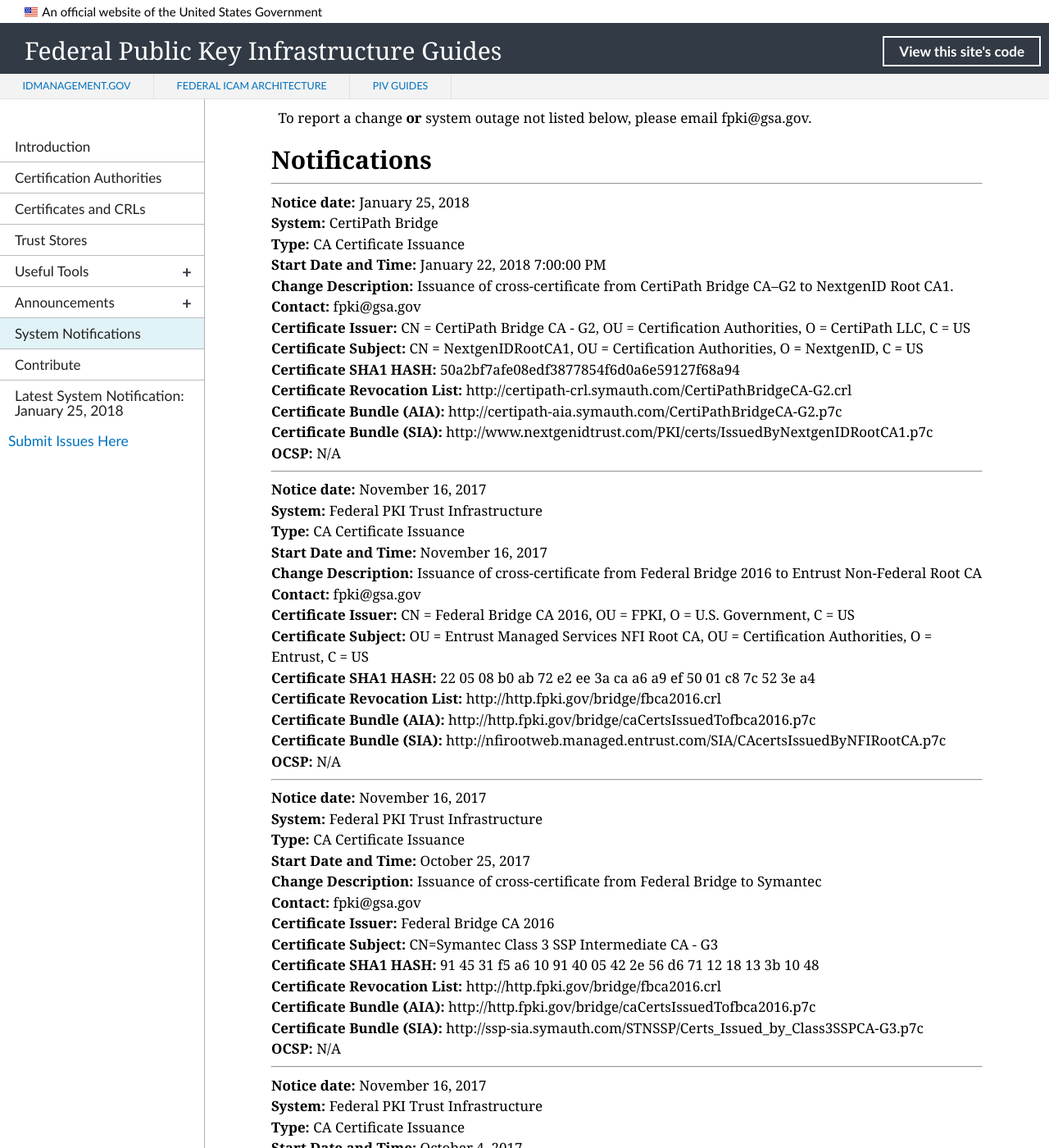
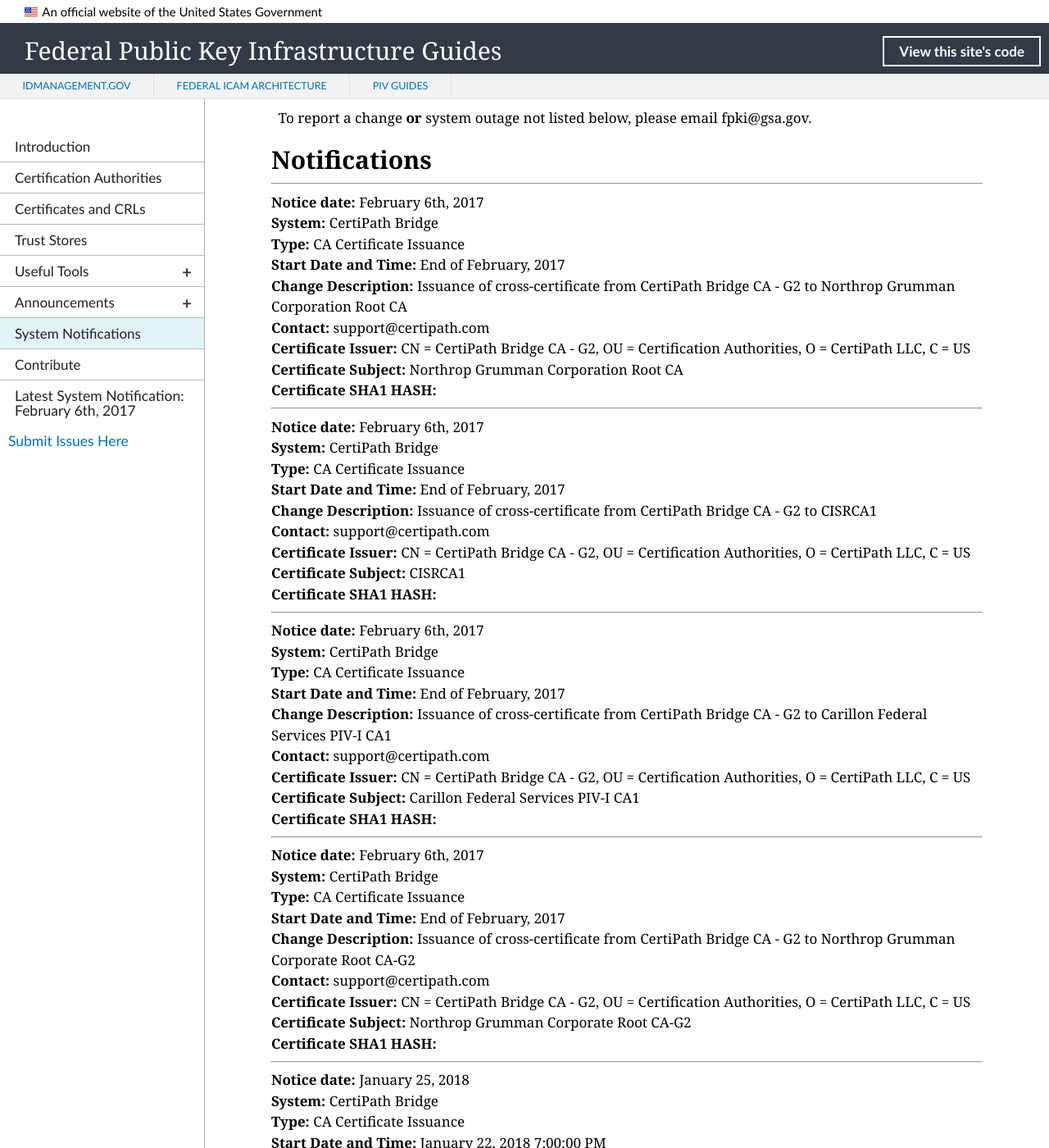
Before and after one commit to GSA/fpki-guides, a Jekyll site: the page built from pages/fpki_notifications.md, in a window 1280 px wide and 1400 px high, scrolled down 662 px. Shown: the whole window at 82% size. Built offline with Jekyll 4.4.1, drawn with Linux system fonts in a browser that asks for light colours; nearby versions of some CDN libraries; library files that are not in the unit come from our copies; some of the changed text lies outside the part shown.

Commit message:
4 new system notifications (#180)
* 4 new system notifications

Issues #176, #177, #178, #179

* Updated CertiPath Bridge Email

```diff
--- a/_data/notifications.yml
+++ b/_data/notifications.yml
@@ -249,7 +249,7 @@
   start_datetime: January 22, 2018 7:00:00 PM
   system: CertiPath Bridge
   change_description: Issuance of cross-certificate from CertiPath Bridge CA–G2 to NextgenID Root CA1.
-  contact: fpki@gsa.gov
+  contact: support@certipath.com
   ca_certificate_hash: 50a2bf7afe08edf3877854f6d0a6e59127f68a94
   ca_certificate_issuer: CN = CertiPath Bridge CA - G2, OU = Certification Authorities, O = CertiPath LLC, C = US
   ca_certificate_subject: CN = NextgenIDRootCA1, OU = Certification Authorities, O = NextgenID, C = US
@@ -257,6 +257,66 @@
   aia_uri: http://certipath-aia.symauth.com/CertiPathBridgeCA-G2.p7c
   sia_uri: http://www.nextgenidtrust.com/PKI/certs/IssuedByNextgenIDRootCA1.p7c
   ocsp_uri: N/A
+
+- notice_date: February 6th, 2017
+  change_type: CA Certificate Issuance
+  start_datetime: End of February, 2017
+  end_datetime:
+  system: CertiPath Bridge
+  change_description: Issuance of cross-certificate from CertiPath Bridge CA - G2 to Northrop Grumman Corporate Root CA-G2
+  contact: support@certipath.com
+  ca_certificate_hash:
+  ca_certificate_issuer: CN = CertiPath Bridge CA - G2, OU = Certification Authorities, O = CertiPath LLC, C = US
+  ca_certificate_subject: Northrop Grumman Corporate Root CA-G2
+  cdp_uri:
+  aia_uri:
+  sia_uri:
+  ocsp_uri:
+
+- notice_date: February 6th, 2017
+  change_type: CA Certificate Issuance
+  start_datetime: End of February, 2017
+  end_datetime:
+  system: CertiPath Bridge
+  change_description: Issuance of cross-certificate from CertiPath Bridge CA - G2 to Carillon Federal Services PIV-I CA1
+  contact: support@certipath.com
+  ca_certificate_hash:
+  ca_certificate_issuer: CN = CertiPath Bridge CA - G2, OU = Certification Authorities, O = CertiPath LLC, C = US
+  ca_certificate_subject: Carillon Federal Services PIV-I CA1
+  cdp_uri:
+  aia_uri:
+  sia_uri:
+  ocsp_uri:
+
+- notice_date: February 6th, 2017
+  change_type: CA Certificate Issuance
+  start_datetime: End of February, 2017
+  end_datetime:
+  system: CertiPath Bridge
+  change_description: Issuance of cross-certificate from CertiPath Bridge CA - G2 to CISRCA1
+  contact: support@certipath.com
+  ca_certificate_hash:
+  ca_certificate_issuer: CN = CertiPath Bridge CA - G2, OU = Certification Authorities, O = CertiPath LLC, C = US
+  ca_certificate_subject: CISRCA1
+  cdp_uri:
+  aia_uri:
+  sia_uri:
+  ocsp_uri:
+
+- notice_date: February 6th, 2017
+  change_type: CA Certificate Issuance
+  start_datetime: End of February, 2017
+  end_datetime:
+  system: CertiPath Bridge
+  change_description: Issuance of cross-certificate from CertiPath Bridge CA - G2 to Northrop Grumman Corporation Root CA
+  contact: support@certipath.com
+  ca_certificate_hash:
+  ca_certificate_issuer: CN = CertiPath Bridge CA - G2, OU = Certification Authorities, O = CertiPath LLC, C = US
+  ca_certificate_subject: Northrop Grumman Corporation Root CA
+  cdp_uri:
+  aia_uri:
+  sia_uri:
+  ocsp_uri:
 
 #- notice_date:
 #  change_type: CA Certificate Issuance
```
